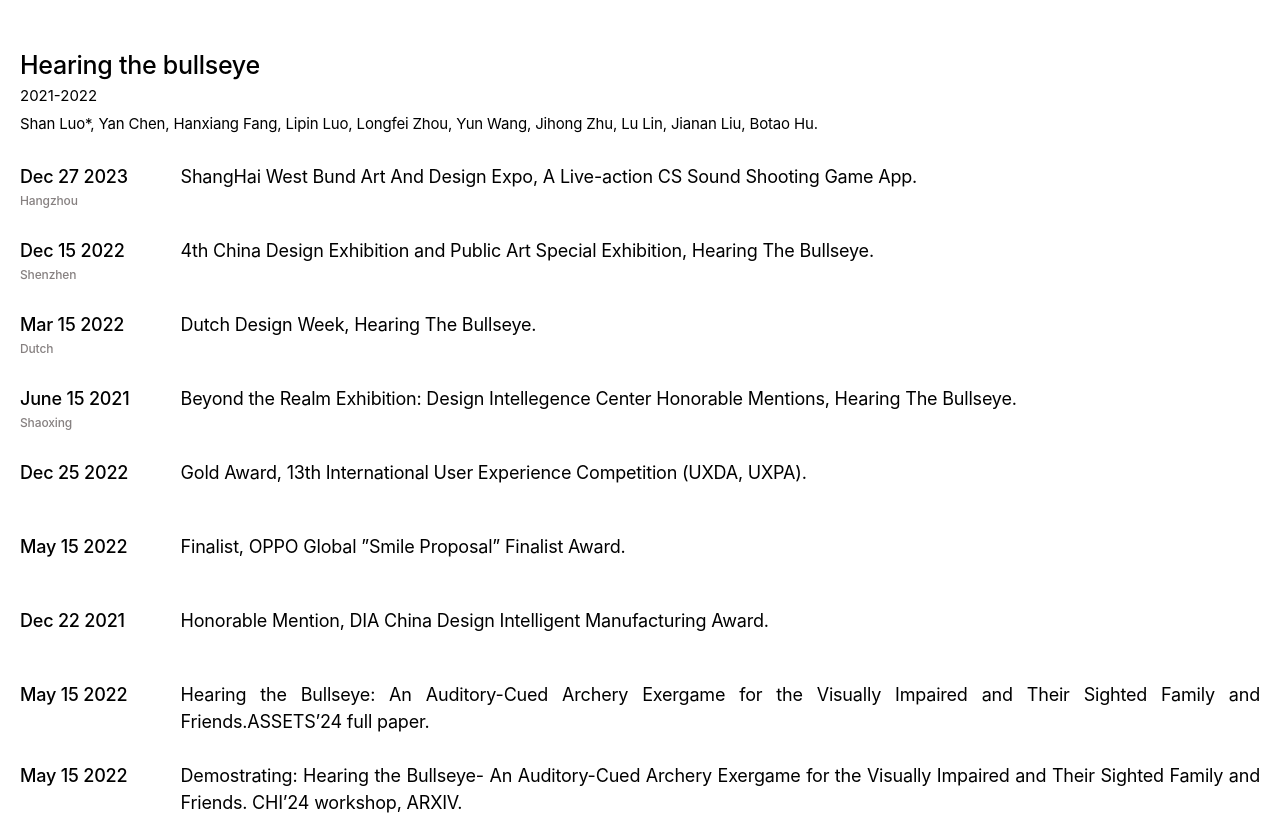
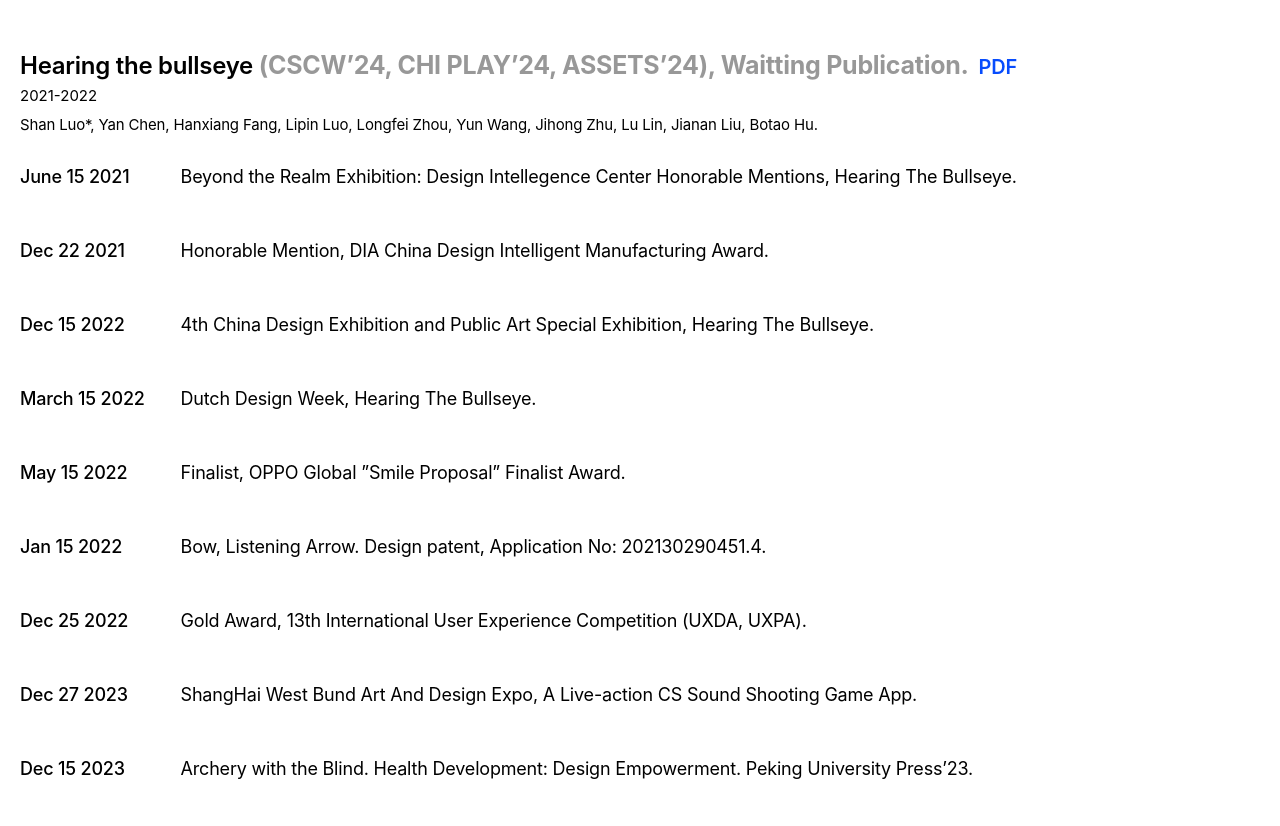
Before and after one commit to Xieyusam/ls-home, a plain HTML site: page detail.html in a window 1280 px wide. Shown: the part 122-948 px from the top of the page. Drawn offline with Linux system fonts and the light colour scheme.

Commit message:
update 9.24

```diff
--- a/css/detail.css
+++ b/css/detail.css
@@ -1,18 +1,30 @@
 .detail-box {
   margin-top: 50px;
 }
+
 .detail-box_title {
   color: #000;
   text-align: justify;
   font-family: Inter;
+  font-size: 24px;
+  font-style: normal;
+  font-weight: 600;
+  line-height: 150%;
+  /* 36px */
+  letter-spacing: -0.264px;
+}
+
+.detail-box_titleDescription {
+  color: #989898;
+  font-family: Inter;
   font-size: 25px;
   font-style: normal;
-  font-weight: 500;
-  line-height: 150%; /* 37.5px */
+  font-weight: 700;
+  line-height: 150%;
   letter-spacing: -0.275px;
 }
 
-.detail-box_titleLink a{
+.detail-box_titleLink a {
   color: #074CFD;
   text-align: justify;
   font-family: Inter;
@@ -31,7 +43,8 @@
   font-size: 15px;
   font-style: normal;
   font-weight: 400;
-  line-height: 150%; /* 22.5px */
+  line-height: 150%;
+  /* 22.5px */
 }
 
 .detail-box_anthor {
@@ -41,7 +54,8 @@
   font-size: 15px;
   font-style: normal;
   font-weight: 400;
-  line-height: 150%; /* 22.5px */
+  line-height: 150%;
+  /* 22.5px */
   letter-spacing: -0.165px;
   margin-top: 6px;
 }
@@ -49,10 +63,12 @@
 .detail-box_awardlist {
   margin-top: 22px;
 }
+
 .detail-box_awarditem {
   display: flex;
   margin-top: 27px;
 }
+
 .box_awarditem_time {
   width: 162px;
   color: #000;
@@ -61,13 +77,17 @@
   font-size: 18px;
   font-style: normal;
   font-weight: 500;
-  line-height: 150%; /* 27px */
+  line-height: 150%;
+  /* 27px */
+  letter-spacing: -0.198px;
+  /* 27px */
   letter-spacing: -0.198px;
   height: 47px;
   display: flex;
   flex-direction: column;
   justify-content: space-between;
 }
+
 .box_awarditem_place {
   color: #868080;
   font-family: Inter;
@@ -77,6 +97,7 @@
   line-height: 150%;
   letter-spacing: -0.132px;
 }
+
 .box_awarditem_desc {
   width: 1089px;
   /* height: 23.5px; */
@@ -87,22 +108,27 @@
   font-size: 18px;
   font-style: normal;
   font-weight: 400;
-  line-height: 150%; /* 27px */
+  line-height: 150%;
+  /* 27px */
   letter-spacing: -0.198px;
 }
+
 /* box_contant */
 .detail-box_contant {
   /* margin-top: 50px; */
   display: flex;
   flex-direction: column;
 }
+
 .box_contantItem_img img {
   margin-top: 20px;
   width: 100%;
 }
+
 .box_contantItem_desc {
   margin-top: 50px;
 }
+
 .box_contantItem_centerText {
   width: 100%;
   padding: 150px 0px;
@@ -116,7 +142,8 @@
   font-size: 30px;
   font-style: normal;
   font-weight: 500;
-  line-height: 150%; /* 45px */
+  line-height: 150%;
+  /* 45px */
   opacity: 0.81;
 }
 
@@ -126,7 +153,8 @@
   font-size: 18px;
   font-style: normal;
   font-weight: 400;
-  line-height: 150%; /* 27px */
+  line-height: 150%;
+  /* 27px */
   letter-spacing: -0.198px;
 }
 
@@ -139,7 +167,8 @@
   font-size: 17px;
   font-style: normal;
   font-weight: 400;
-  line-height: 150%; /* 25.5px */
+  line-height: 150%;
+  /* 25.5px */
   letter-spacing: -0.187px;
   white-space: pre-line;
 }
@@ -150,6 +179,7 @@
   width: 100%;
   margin: 112px 0px;
 }
+
 .box_introduction_btn_outer {
   border-radius: 9px;
   border: 1px solid #f4eded;
--- a/detail.html
+++ b/detail.html
@@ -58,6 +58,7 @@
                 <div class="detail-box">
                     <div class="detail-box_title">
                         {{initProjectData.title}}
+                        <span class="detail-box_titleDescription" v-if="initProjectData.titleDescription">{{initProjectData.titleDescription}}</span>
                         <span v-if="initProjectData.titleLink" class="detail-box_titleLink">
                             <span v-for="itemLink in initProjectData.titleLink" :key="itemLink.link">
                                 <a download="" :href="itemLink.link">{{itemLink.name}}</a>
--- a/js/projectInfo.js
+++ b/js/projectInfo.js
@@ -19,99 +19,112 @@ World Summit on the Information Society (WSIS Prizes) Electronic Environment Cat
 
 const project1 = {
   title: "Hearing the bullseye",
+  titleDescription:'(CSCW’24, CHI PLAY’24, ASSETS’24), Waitting Publication.',
+  titleLink: [
+    { name: "PDF", link: "./file/CHI_Play2024.pdf" },
+  ],
   time: "2021-2022",
   anthor:
     "Shan Luo*, Yan Chen, Hanxiang Fang, Lipin Luo, Longfei Zhou, Yun Wang, Jihong Zhu, Lu Lin, Jianan Liu, Botao Hu.",
   award: [
     {
       id: 1,
-      time: "Dec 27 2023",
-      desc: "ShangHai West Bund Art And Design Expo, A Live-action CS Sound Shooting Game App.",
+      time: "June 15 2021",
+      desc: "Beyond the Realm Exhibition: Design Intellegence Center Honorable Mentions, Hearing The Bullseye.",
       link: "",
-      place: "Hangzhou",
+      place: "",
     },
     {
       id: 2,
+      time: "Dec 22 2021",
+      desc: "Honorable Mention, DIA China Design Intelligent Manufacturing Award.",
+      link: "",
+      place: "",
+    },
+    {
+      id: 3,
       time: "Dec 15 2022",
       desc: "4th China Design Exhibition and Public Art Special Exhibition, Hearing The Bullseye.",
       link: "",
-      place: "Shenzhen",
-    },
-    {
-      id: 3,
-
-      time: "Mar 15 2022",
-      desc: "Dutch Design Week, Hearing The Bullseye.",
-      link: "",
-      place: "Dutch",
+      place: "",
     },
     {
       id: 4,
-      time: "June 15 2021",
-      desc: "Beyond the Realm Exhibition: Design Intellegence Center Honorable Mentions, Hearing The Bullseye.",
+      time: "March 15 2022",
+      desc: "Dutch Design Week, Hearing The Bullseye.",
       link: "",
-      place: "Shaoxing",
+      place: "",
     },
     {
       id: 5,
+      time: "May 15 2022",
+      desc: "Finalist, OPPO Global ”Smile Proposal” Finalist Award.",
+      link: "",
+      place: "",
+    },
+    {
+      id: 6,
+      time: "Jan 15 2022",
+      desc: "Bow, Listening Arrow. Design patent, Application No: 202130290451.4.",
+      link: "",
+      place: "",
+    },
+    {
+      id: 7,
       time: "Dec 25 2022",
       desc: "Gold Award, 13th International User Experience Competition (UXDA, UXPA).",
       link: "",
       place: "",
     },
     {
-      id: 6,
-      time: "May 15 2022",
-      desc: "Finalist, OPPO Global ”Smile Proposal” Finalist Award.",
+      id: 8,
+      time: "Dec 27 2023",
+      desc: "ShangHai West Bund Art And Design Expo, A Live-action CS Sound Shooting Game App. ",
       link: "",
       place: "",
     },
     {
-      id: 7,
-      time: "Dec 22 2021",
-      desc: "Honorable Mention, DIA China Design Intelligent Manufacturing Award.",
-      link: "",
-      place: "",
-    },
-    {
-      id: 8,
-      time: "May 15 2022",
-      desc: "Hearing the Bullseye: An Auditory-Cued Archery Exergame for the Visually Impaired and Their Sighted Family and Friends.ASSETS’24 full paper.",
-      link: "",
-      place: "",
-    },
-
-    {
       id: 9,
-      time: "May 15 2022",
-      desc: "Demostrating: Hearing the Bullseye- An Auditory-Cued Archery Exergame for the Visually Impaired and Their Sighted Family and Friends. CHI’24 workshop, ARXIV.",
-      link: "",
-      place: "",
-    },
-
-    {
-      id: 10,
       time: "Dec 15 2023",
       desc: "Archery with the Blind. Health Development: Design Empowerment. Peking University Press’23.",
       link: "",
       place: "",
     },
-
     {
-      id: 11,
+      id: 10,
       time: "Jan 14 2024",
       desc: "A method for enabling fair archery competition between blind and sighted individuals. Utility model patent, No: ZL202110530004.0.",
       link: "",
       place: "",
     },
-
     {
-      id: 12,
-      time: "Jan 15 2022",
-      desc: "Bow, Listening Arrow. Design patent, Application No: 202130290451.4.",
+      id: 11,
+      time: "May 15 2024",
+      desc: "Demostrating: Hearing the Bullseye- An Auditory-Cued Archery Exergame for the Visually Impaired and Their Sighted Family and Friends. CHI’24 workshop.",
       link: "",
       place: "",
     },
+    {
+      id: 12,
+      time: "May 15 2024",
+      desc: "Designing a Safe Auditory-Cued Archery Exertion Game for the Visually Impaired and Sighted to Enjoy Together. ASSETS’24 poster.",
+      link: "",
+      place: "",
+    },
+    {
+      id: 13,
+      time: "June 15 2024",
+      desc: "Hearing the Bullseye: An Auditory-Cued Archery Exergame for the Visually Impaired and Their Sighted Family and Friends.CHI PLAY’24 .",
+      link: "",
+      place: "",
+    },
+    {
+      id: 14,
+      time: "June 18 2024",
+      desc: "Hearing the Bullseye: Demonstrating the Design of an Auditory-Cued Archery Exergame for the Visually Impaired and Their Sighted Family and Friends. CSCW’24 .",
+      link: "",
+      place: "",
+    }
   ],
   introduction: {
     text: 'How can blind and sighted individuals play together? The natural disparity in visual abilities often poses challenges for fair competition in social play. This can diminish the confidence of visually impaired (VI) individuals and reduce engagement for sighted players. While previous literature has incorporated fairness design strategies for the VI, we additionally aim to address the potential problem of boredom for sighted players by providing enhanced visual feedback without compromising fairness as a novel design strategy. We present "Hearing the Bullseye", an archery exergame designed for harmonious play between VI individuals and their sighted family and friends. Players use a bow equipped with an infrared sensor, allowing them to target an unseen bullseye using sound rather than sight. An empirical study involving 18 sighted and VI participants demonstrated that the design strategies used in "Hearing the Bullseye" effectively promote social engagement among both groups while ensuring fair competition. ',
@@ -282,9 +295,10 @@ const project3 = {
 };
 
 const project4 = {
-  title: "Hearing the Smile” —Scoring Spontaneous Social Scenes for the Visually Impaired",
+  title: "Hearing the Smile” —Scoring Spontaneous Social Scenes for the Visually Impaired. ",
   time: "2024",
   anthor: "Shan Luo*, Jianan Liu. Botao Hu",
+  titleDescription: '(CHI’25),Under Review.',
   titleLink:[
     {name:'PDF',link:'./file/ScenScene___CHI_2025_Paper_compressed.pdf'}
   ],
@@ -300,6 +314,21 @@ const project4 = {
     },{
       type: "img",
       link: "./image/detail/4/2.png",
+    },{
+      type: "img",
+      link: "./image/detail/4/3.png",
+    },{
+      type: "img",
+      link: "./image/detail/4/4.png",
+    },{
+      type: "img",
+      link: "./image/detail/4/5.png",
+    },{
+      type: "img",
+      link: "./image/detail/4/6.png",
+    },{
+      type: "img",
+      link: "./image/detail/4/7.png",
     }
   ],
 };
```
Also changed, not shown: image/detail/4/3.png (added), image/detail/4/4.png (added), image/detail/4/5.png (added), image/detail/4/6.png (added), image/detail/4/7.png (added), 1 other file.
